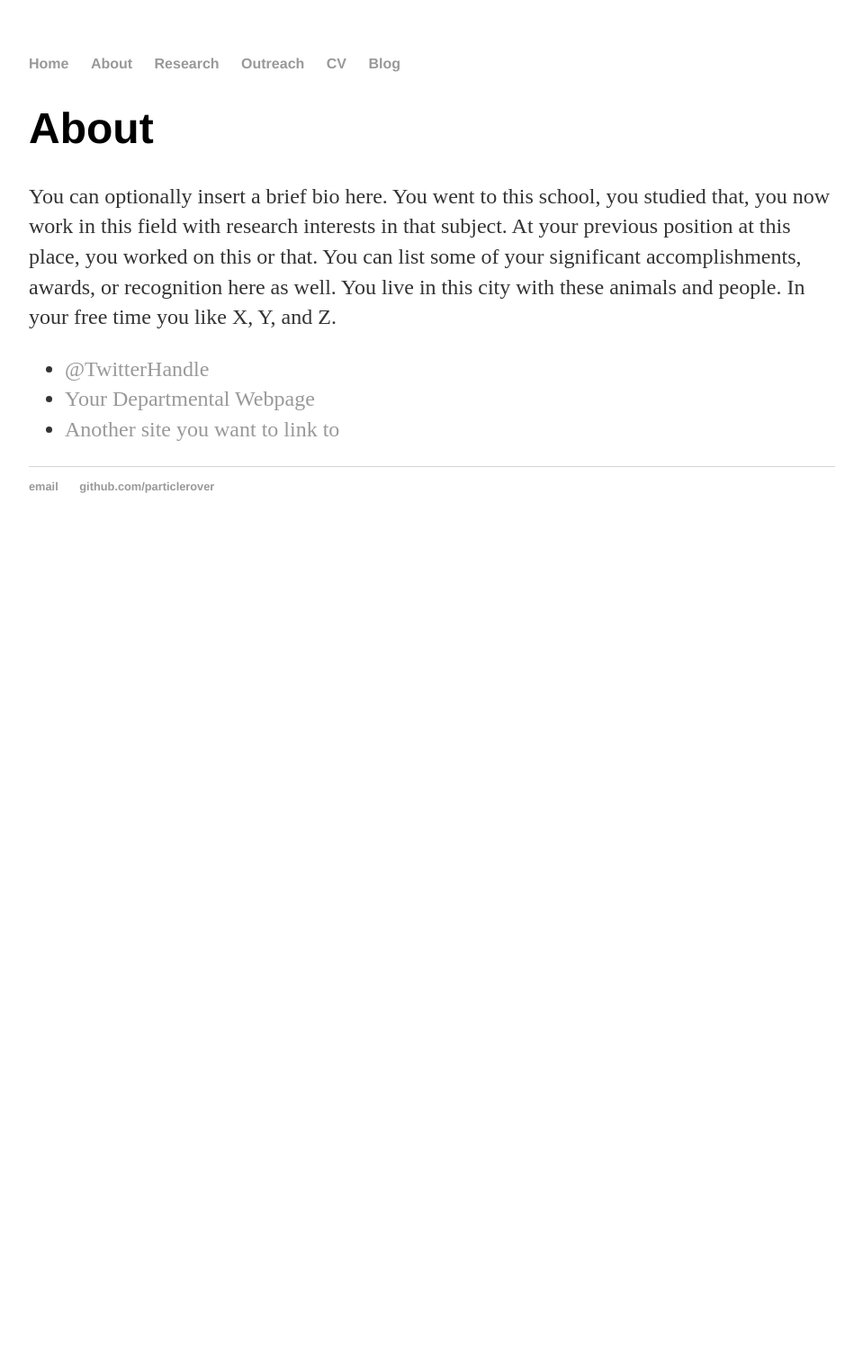
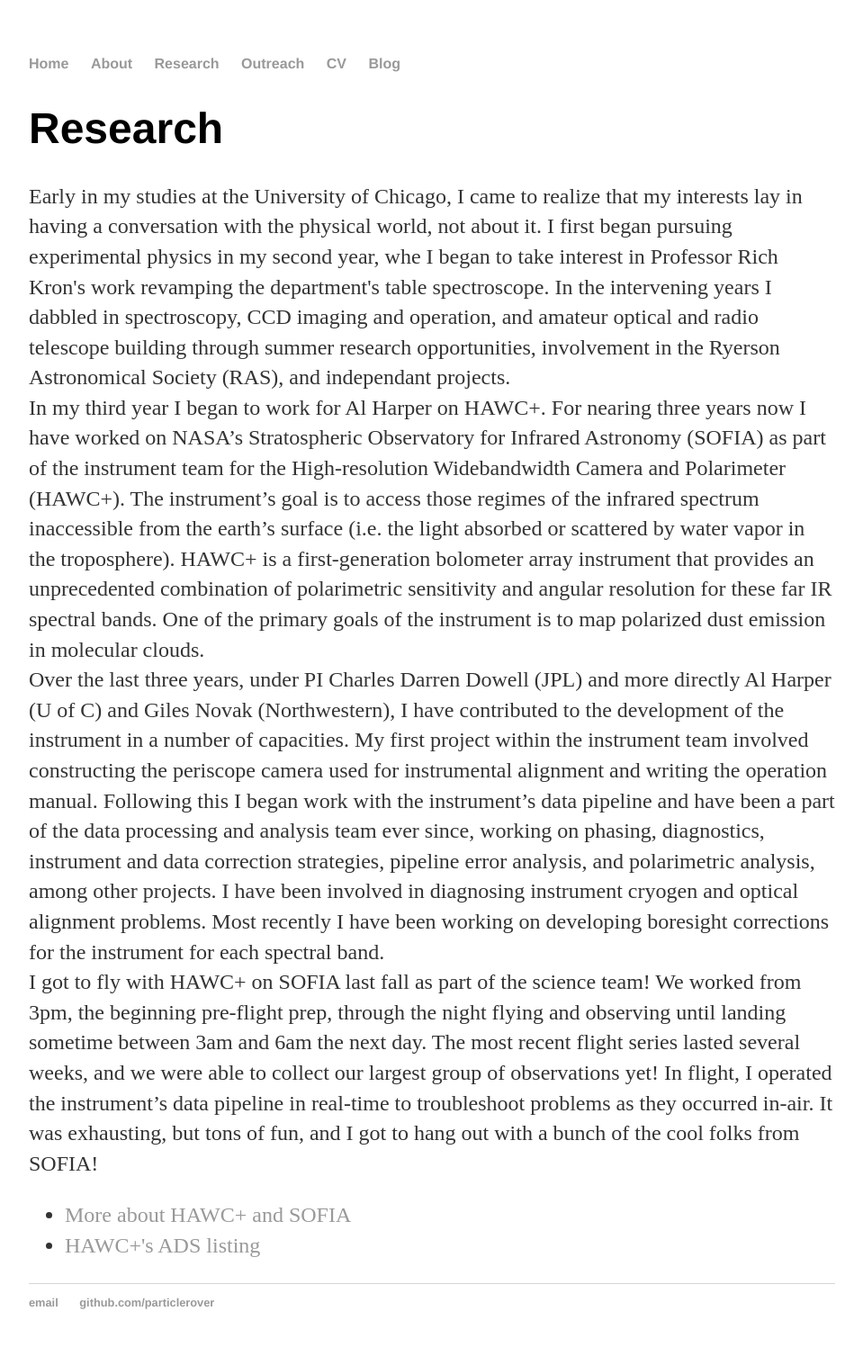
Before and after one commit to particlerover/particlerover.github.io, a Jekyll site: the page built from research/index.html, in a window 1280 px wide. Shown: the whole page at 90% size, without its empty margins (160-1119 px from the left). Built offline with Jekyll 4.4.1, drawn with Linux system fonts in a browser that asks for light colours; before the commit the page ends 900 px from its top, so only the background shows below that.

Commit message:
Update index.html

```diff
--- a/research/index.html
+++ b/research/index.html
@@ -1,15 +1,35 @@
 ---
 layout: default
-title: About Hank Quinlan
+title: Carrie's Research
 ---
 
 		<div class="about">
-			<h1>About</h1>
-			<p>You can optionally insert a brief bio here. You went to this school, you studied that, you now work in this field with research interests in that subject. At your previous position at this place, you worked on this or that. You can list some of your significant accomplishments, awards, or recognition here as well. You live in this city with these animals and people. In your free time you like X, Y, and Z.</p>
+			<h1>Research</h1>
+			<p> Early in my studies at the University of Chicago, I came to realize that my interests lay in having a conversation with the physical world, not about it.
+				I first began pursuing experimental physics in my second year, whe I began to take interest in Professor Rich Kron's work revamping the department's
+				table spectroscope. In the intervening years I dabbled in spectroscopy, CCD imaging and operation, and amateur optical and radio telescope building
+				through summer research opportunities, involvement in the Ryerson Astronomical Society (RAS), and independant projects.
 
+				<br>In my third year I began to work for Al Harper on HAWC+. For nearing three years now I have worked on NASA’s Stratospheric Observatory for Infrared
+				Astronomy (SOFIA) as part of the instrument team for the High-resolution Widebandwidth Camera and Polarimeter (HAWC+). The instrument’s goal is to access
+				those regimes of the infrared spectrum inaccessible from the earth’s surface (i.e. the light absorbed or scattered by water vapor in the troposphere).
+				HAWC+ is a first-generation bolometer array instrument that provides an unprecedented combination of polarimetric sensitivity and angular resolution for
+				these far IR spectral bands. One of the primary goals of the instrument is to map polarized dust emission in molecular clouds.
+
+				<br> Over the last three years, under PI Charles Darren Dowell (JPL) and more directly Al Harper (U of C) and Giles Novak (Northwestern), I have contributed to
+				the development of the instrument in a number of capacities. My first project within the instrument team involved constructing the periscope camera used for
+				instrumental alignment and writing the operation manual. Following this I began work with the instrument’s data pipeline and have been a part of the data
+				processing and analysis team ever since, working on phasing, diagnostics, instrument and data correction strategies, pipeline error analysis, and polarimetric
+				analysis, among other projects. I have been involved in diagnosing instrument cryogen and optical alignment problems. Most recently I have been working on
+				developing boresight corrections for the instrument for each spectral band.
+
+				<br> I got to fly with HAWC+ on SOFIA last fall as part of the science team! We worked from 3pm, the beginning pre-flight prep, through the night flying and observing
+				until landing sometime between 3am and 6am the next day. The most recent flight series lasted several weeks, and we were able to collect our largest group of observations
+				yet! In flight, I operated the instrument’s data pipeline in real-time to troubleshoot problems as they occurred in-air. It was exhausting, but tons of fun, and I got to
+				hang out with a bunch of the cool folks from SOFIA!
+			</p>
 			<ul class="contacts">
-				<li><a href="#">@TwitterHandle</a></li>
-				<li><a href="#">Your Departmental Webpage</a></li>
-				<li><a href="#">Another site you want to link to</a></li>
+				<li><a href="https://www.sofia.usra.edu/science/instruments/hawc">More about HAWC+ and SOFIA</a></li>
+				<li><a href="http://adsabs.harvard.edu/abs/2013AAS...22134514D">HAWC+'s ADS listing</a></li>
 				</ul>
 		</div>
```
